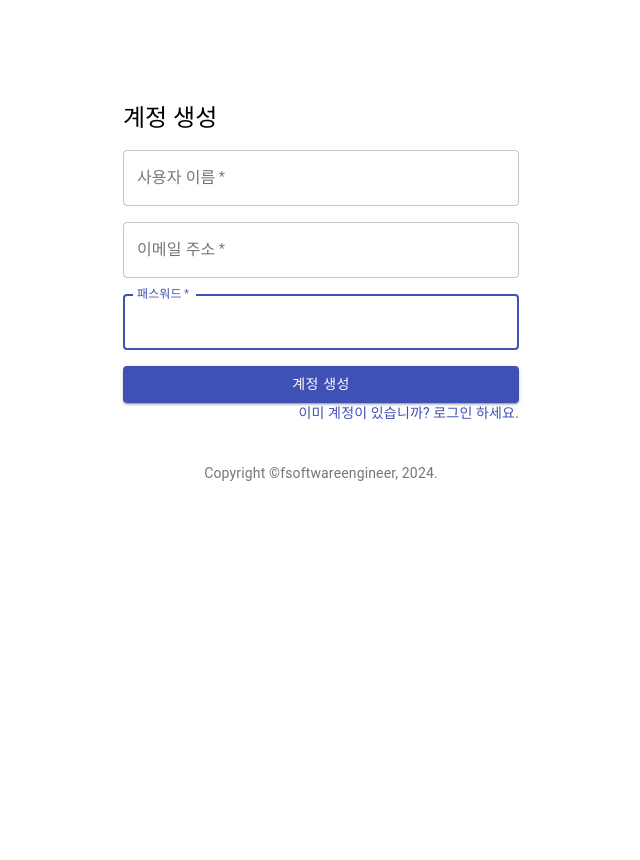
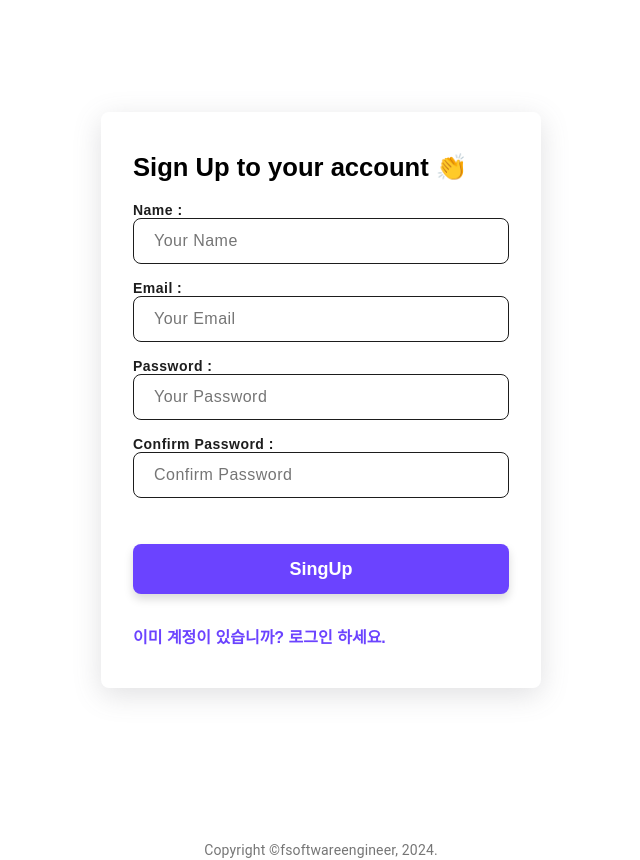
Before and after one commit to Object-OrientedParadigm/front-end, a React (Create React App) app in the folder todo-react-app/: page /signup in a window 1280 px wide. Shown: the whole page, without its empty margins (319-959 px from the left). Before the commit the page ends 800 px from the top, so only its background shows below. Built offline with nearby package versions, Linux system fonts and the light colour scheme.

Commit message:
회원가입 디자인 변경

```diff
--- a/todo-react-app/src/App.js
+++ b/todo-react-app/src/App.js
@@ -120,7 +120,6 @@ class App extends React.Component {
                             <Typography variant='h6'>오늘의 할 일</Typography>
                         </Grid>
                         <Grid item>
-                            <Button color='inherit' onClick={signout}>MyPage</Button>
                             <Button color='inherit' onClick={signout}>logout</Button>
                         </Grid>
                     </Grid>
--- a/todo-react-app/src/SignUp.js
+++ b/todo-react-app/src/SignUp.js
@@ -1,108 +1,212 @@
-import React from 'react';
-import{Button, TextField, Link, Grid, Container, Typography} from "@material-ui/core";
-import {signup}from "./service/ApiService";
+// import React from 'react';
+// import{Button, TextField, Link, Grid, Container, Typography} from "@material-ui/core";
+// import {signup}from "./service/ApiService";
 
-class Signup extends React.Component{
-    constructor(props){
-        super(props);
-        this.handleSubmit=this.handleSubmit.bind(this);
-    }
+// class Signup extends React.Component{
+//     constructor(props){
+//         super(props);
+//         this.handleSubmit=this.handleSubmit.bind(this);
+//     }
 
-    handleSubmit(event){
+//     handleSubmit(event){
+//         event.preventDefault();
+
+//         const data=new FormData(event.target);
+//         if(data.get("username").length===0||data.get("email")===0||data.get("password")===0){
+//             alert("모든 내용을 한 글자 이상 입력 해 주세요")
+//         }
+//         // else if(data.get("username").length>0){
+//         //     const username=data.get("username");
+//         // }
+//         else{
+//             const username=data.get("username");
+//             const email=data.get("email");
+//             const password=data.get("password");
+
+//             signup({email:email,username:username, password:password}).then(
+//                 (response)=>{
+//                     window.location.href="/login";
+//                 }
+//             );
+//         }
+
+//         // signup({email:email,username:username, password:password}).then(
+//         //     (response)=>{
+//         //         window.location.href="/login";
+//         //     }
+//         // );
+//     }
+
+//     render(){
+//         return(
+//             <Container component="main" maxWidth="xs" style={{marginTop:"8%"}}>
+//                 <form noValidate onSubmit={this.handleSubmit}>
+//                     <Grid container spacing={2}>
+//                         <Grid item xs={12}>
+//                             <Typography component="h1" variant='h5'>
+//                                 계정 생성
+//                             </Typography>
+//                         </Grid>
+//                         <Grid item xs={12}>
+//                             <TextField
+//                             autoComplete='username'
+//                             name='username'
+//                             variant='outlined'
+//                             required
+//                             fullWidth
+//                             id="username"
+//                             label="사용자 이름"
+//                             autoFocus
+//                             />
+//                         </Grid>
+//                         <Grid item xs={12}>
+//                             <TextField
+//                             autoComplete='email'
+//                             name="email"
+//                             variant='outlined'
+//                             required
+//                             fullWidth
+//                             id="email"
+//                             label="이메일 주소"
+//                             autoFocus
+//                             />
+//                         </Grid>
+//                         <Grid item xs={12}>
+//                             <TextField
+//                             autoComplete='current-password'
+//                             name="password"
+//                             variant='outlined'
+//                             required
+//                             fullWidth
+//                             id='password'
+//                             label="패스워드"
+//                             autoFocus
+//                             />
+//                         </Grid>
+//                         <Grid item xs={12}>
+//                             <Button
+//                             type='submit'
+//                             fullWidth
+//                             variant='contained'
+//                             color='primary'
+//                             >계정 생성</Button>
+//                         </Grid>
+//                     </Grid>
+//                     <Grid container justifyContent='flex-end'>
+//                         <Grid item>
+//                             <Link href='/login' variant='body2'>
+//                                 이미 계정이 있습니까? 로그인 하세요.
+//                             </Link>
+//                         </Grid>
+//                     </Grid>
+//                 </form>
+//             </Container>
+//         )
+//     }
+// }
+
+// export default Signup
+
+import React, { useState } from 'react';
+import { signup } from "./service/ApiService";
+import styles from './Login.module.css'; // CSS 모듈
+
+function Signup() {
+    const [name, setName]=useState('');
+    const [email, setEmail] = useState('');
+    const [password, setPassword] = useState('');
+    const [confirmpassword, setConfirmpassword]=useState('');
+
+    const handleSubmit = (event) => {
         event.preventDefault();
 
-        const data=new FormData(event.target);
-        if(data.get("username").length===0||data.get("email")===0||data.get("password")===0){
-            alert("모든 내용을 한 글자 이상 입력 해 주세요")
-        }
-        // else if(data.get("username").length>0){
-        //     const username=data.get("username");
-        // }
-        else{
-            const username=data.get("username");
-            const email=data.get("email");
-            const password=data.get("password");
-
-            signup({email:email,username:username, password:password}).then(
-                (response)=>{
-                    window.location.href="/login";
-                }
-            );
+        if (!name || !email || !password || !confirmpassword) {
+            alert("모든 내용을 한 글자 이상 입력 해 주세요");
+            return;
         }
 
-        // signup({email:email,username:username, password:password}).then(
-        //     (response)=>{
-        //         window.location.href="/login";
-        //     }
-        // );
-    }
+        if (password !== confirmpassword) {
+            alert("비밀번호가 일치하지 않습니다.");
+            return;
+        }
 
-    render(){
-        return(
-            <Container component="main" maxWidth="xs" style={{marginTop:"8%"}}>
-                <form noValidate onSubmit={this.handleSubmit}>
-                    <Grid container spacing={2}>
-                        <Grid item xs={12}>
-                            <Typography component="h1" variant='h5'>
-                                계정 생성
-                            </Typography>
-                        </Grid>
-                        <Grid item xs={12}>
-                            <TextField
-                            autoComplete='username'
-                            name='username'
-                            variant='outlined'
-                            required
-                            fullWidth
-                            id="username"
-                            label="사용자 이름"
-                            autoFocus
-                            />
-                        </Grid>
-                        <Grid item xs={12}>
-                            <TextField
-                            autoComplete='email'
+        signup({ email, username: name, password }).then(
+            (response) => {
+                window.location.href = "/login";
+            }
+        ).catch(error => {
+            console.error("Signup failed:", error);
+            alert("Signup failed, please try again.");
+        });
+    };
+
+
+    return (
+        <div className={styles.loginbody}>
+            <div className={styles.container}>
+                <h1>Sign Up to your account 👏</h1>
+                {/* <div className={styles.divider}>
+                    <div className={styles.line}></div>
+                    <p>Or</p>
+                    <div className={styles.line}></div>
+                </div> */}
+                <form onSubmit={handleSubmit}>
+
+                <label htmlFor="name">Name :</label>
+                    <div className={styles.customInput}>
+                        <input
+                            type="name"
+                            name="name"
+                            placeholder="Your Name"
+                            autoComplete="off"
+                            onChange={(e) => setName(e.target.value)}
+                        />
+                        <i className='bx bx-at'></i>
+                    </div>
+
+                    <label htmlFor="email">Email :</label>
+                    <div className={styles.customInput}>
+                        <input
+                            type="email"
                             name="email"
-                            variant='outlined'
-                            required
-                            fullWidth
-                            id="email"
-                            label="이메일 주소"
-                            autoFocus
-                            />
-                        </Grid>
-                        <Grid item xs={12}>
-                            <TextField
-                            autoComplete='current-password'
+                            placeholder="Your Email"
+                            autoComplete="on"
+                            onChange={(e) => setEmail(e.target.value)}
+                        />
+                        <i className='bx bx-at'></i>
+                    </div>
+
+                    <label htmlFor="password">Password :</label>
+                    <div className={styles.customInput}>
+                        <input
+                            type="password"
                             name="password"
-                            variant='outlined'
-                            required
-                            fullWidth
-                            id='password'
-                            label="패스워드"
-                            autoFocus
-                            />
-                        </Grid>
-                        <Grid item xs={12}>
-                            <Button
-                            type='submit'
-                            fullWidth
-                            variant='contained'
-                            color='primary'
-                            >계정 생성</Button>
-                        </Grid>
-                    </Grid>
-                    <Grid container justifyContent='flex-end'>
-                        <Grid item>
-                            <Link href='/login' variant='body2'>
-                                이미 계정이 있습니까? 로그인 하세요.
-                            </Link>
-                        </Grid>
-                    </Grid>
+                            placeholder="Your Password"
+                            onChange={(e) => setPassword(e.target.value)}
+                        />
+                        <i className='bx bx-lock-alt'></i>
+                    </div>
+
+                    <label htmlFor="confirmpassword">Confirm Password :</label>
+                    <div className={styles.customInput}>
+                        <input
+                            type="password"
+                            name="confirmpassword"
+                            placeholder="Confirm Password"
+                            onChange={(e) => setConfirmpassword(e.target.value)}
+                        />
+                        <i className='bx bx-lock-alt'></i>
+                    </div>
+                    <button type="submit" className={styles.login}>SingUp</button>
+
+                    <div className={styles.links}>
+                        {/* <a href="#">Reset Password</a> */}
+                        <a href="/login">이미 계정이 있습니까? 로그인 하세요.</a>
+                    </div>
                 </form>
-            </Container>
-        )
-    }
+            </div>
+        </div>
+    );
 }
 
-export default Signup
+export default Signup;
--- a/todo-react-app/src/loginpage/style.css
+++ /dev/null
@@ -1,176 +0,0 @@
-@import url('https://fonts.googleapis.com/css2?family=Mulish:wght@300;400;500;600;700;800&display=swap');
-
-*{
-    padding: 0;
-    margin: 0;
-    box-sizing: border-box;
-    font-family: 'Mulish', sans-serif;
-}
-
-body{
-    height: 100vh;
-    display: flex;
-    align-items: center;
-    justify-content: center;
-}
-
-.logo{
-    position: absolute;
-    top: 22px;
-    left: 22px;
-    display: flex;
-    align-items: center;
-    gap: 10px;
-}
-
-.logo img{
-    width: 48px;
-}
-
-.logo a{
-    font-size: 24px;
-    font-weight: bold;
-    text-decoration: none;
-    color: #464646;
-}
-
-.container{
-    width: 440px;
-    padding: 40px 32px;
-    border-radius: 8px;
-    box-shadow: rgba(100, 100, 111, 0.2) 0px 7px 29px 0px;
-}
-
-.container h1{
-    font-size: 1.6rem;
-}
-
-.container .social-login{
-    display: flex;
-    gap: 16px;
-    margin-top: 20px;
-}
-
-.container .social-login button{
-    padding: 8px;
-    width: 100%;
-    border-radius: 8px;
-    display: flex;
-    align-items: center;
-    justify-content: center;
-    gap: 8px;
-    font-size: 1rem;
-    font-weight: 700;
-    color: #323760;
-    border: 1px solid #6667b0;
-    background: transparent;
-    cursor: pointer;
-    transition: all 0.3s ease;
-}
-
-.container .social-login button i{
-    font-size: 26px;
-}
-
-.container .social-login button:hover{
-    color: #6b43ff;
-    border-color: #6b43ff;
-}
-
-.container .divider{
-    display: flex;
-    align-items: center;
-    gap: 20px;
-}
-
-.container .divider .line{
-    height: 1px;
-    width: 100%;
-    background: #1d1d1d;
-    opacity: 0.2;
-    margin: 30px 0 16px;
-}
-
-.container form label{
-    color: #1d1d1d;
-    font-size: 14px;
-    font-weight: bold;
-    letter-spacing: 0.03rem;
-    display: block;
-    margin-top: 12px;
-}
-
-.container form .custome-input{
-    position: relative;
-}
-
-.container form .custome-input input{
-    color: #1d1d1d;
-    font-size: 16px;
-    font-weight: 500;
-    width: 100%;
-    height: 46px;
-    letter-spacing: 0.03rem;
-    border: 1px solid #1d1d1d;
-    background: transparent;
-    outline: none;
-    border-radius: 8px;
-    text-indent: 20px;
-    margin-top: 6px;
-    transition: all 0.3s ease;
-}
-
-.container form .custome-input input:focus{
-    border-color: #5222fd;
-}
-
-.container form .custome-input i{
-    position: absolute;
-    font-size: 28px;
-    right: 10px;
-    top: 14px;
-    transition: all 0.3s ease;
-}
-
-.container form .custome-input input:focus + i{
-    color: #5222fd;
-}
-
-.container form .login{
-    width: 100%;
-    margin-top: 30px;
-    background: #6b43ff;
-    color: #fff;
-    border: none;
-    line-height: 50px;
-    font-size: 18px;
-    letter-spacing: 0.025em;
-    cursor: pointer;
-    font-weight: 800;
-    border-radius: 8px;
-    box-shadow: 0 5px 10px rgba(0, 0, 0, 0.15);
-    transition: all 0.3s ease;
-}
-
-.container form .login:hover{
-    background: #5222fd;
-}
-
-.container .links{
-    display: flex;
-    justify-content: space-between;
-    margin-top: 30px;
-}
-
-.container .links a{
-    color: #6b43ff;
-    font-weight: 600;
-    font-size: 1rem;
-    text-decoration: none;
-    text-underline-offset: 6px;
-    text-decoration-color: #6b43ff;
-}
-
-.container .links a:hover{
-    text-decoration: underline;
-}
```
Also changed, not shown: todo-react-app/src/loginpage/index.html (deleted, +0 -53 lines).
